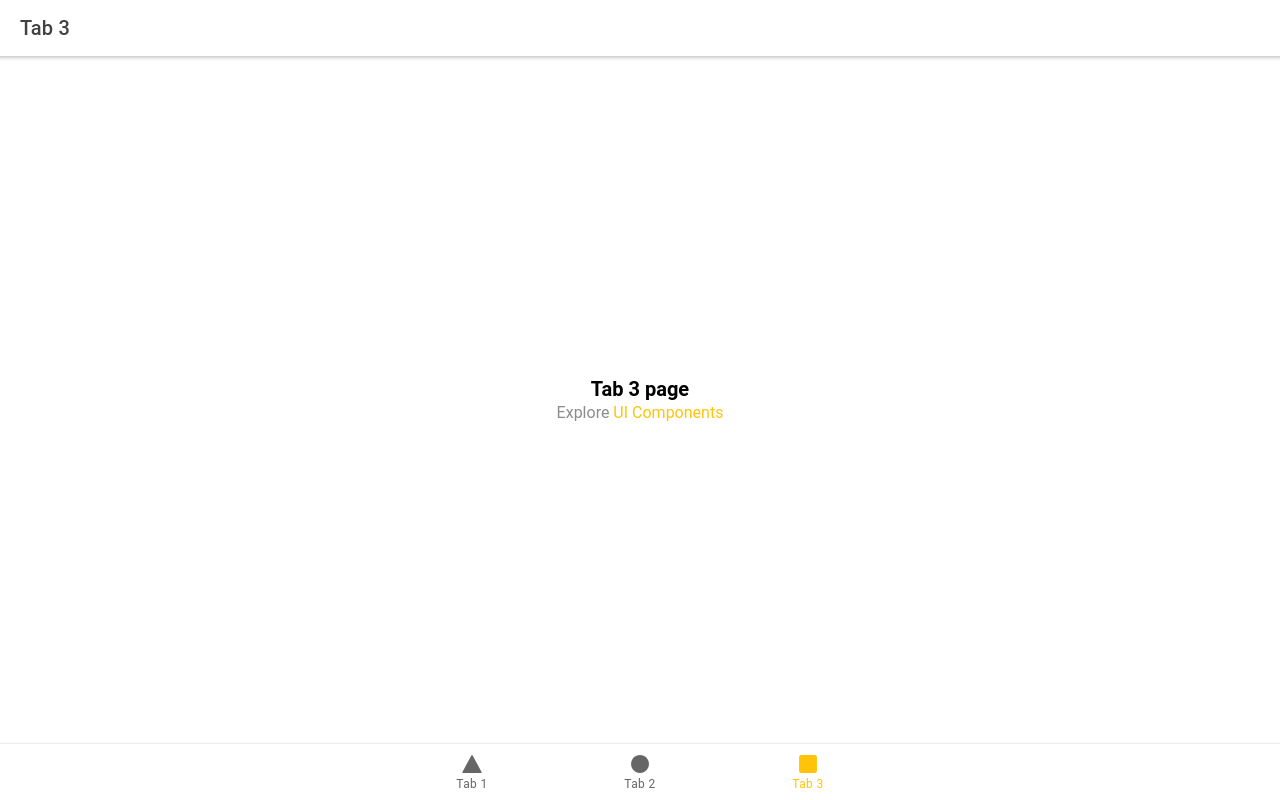
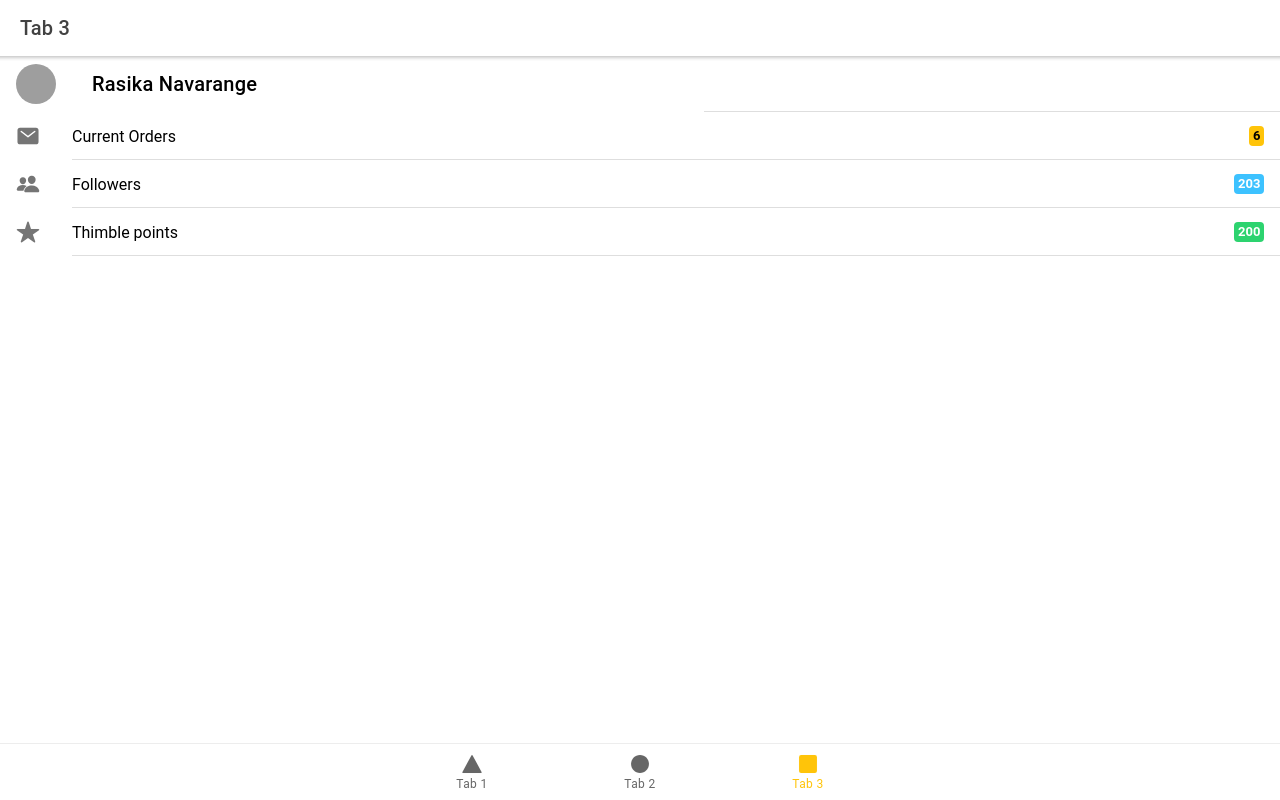
Before and after one commit to anindita/stitch, a React (Create React App) app: page /tab3 in a window 1280 px wide. Built offline with nearby package versions, Linux system fonts and the light colour scheme; grey boxes are pictures that could not be loaded.

Commit message:
Added profile page to tab 3

```diff
--- /dev/null
+++ b/src/pages/ProfilePage.tsx
@@ -0,0 +1,33 @@
+import React from 'react';
+import {IonAvatar, IonItem, IonLabel, IonContent, IonTitle, IonBadge, IonIcon} from '@ionic/react';
+import {mail, people, star} from "ionicons/icons";
+
+export const ProfilePage: React.FC = () => (
+    <IonContent>
+        <IonItem>
+            <IonAvatar slot="start">
+                <img src="https://gravatar.com/avatar/dba6bae8c566f9d4041fb9cd9ada7741?d=identicon&f=y" />
+            </IonAvatar>
+            <IonTitle size="large" slot="start" >Rasika Navarange</IonTitle>
+        </IonItem>
+
+        {/*-- Items with badge on right --*/}
+        <IonItem>
+            <IonIcon icon={mail} slot="start" />
+            <IonLabel>Current Orders</IonLabel>
+            <IonBadge slot="end">6</IonBadge>
+        </IonItem>
+        <IonItem>
+            <IonIcon icon={people} slot="start" />
+            <IonLabel>Followers</IonLabel>
+            <IonBadge color="secondary" slot="end">203</IonBadge>
+        </IonItem>
+        <IonItem>
+            <IonIcon icon={star} slot="start" />
+            <IonLabel>Thimble points</IonLabel>
+            <IonBadge color="success" slot="end">200</IonBadge>
+        </IonItem>
+    </IonContent>
+);
+
+export default ProfilePage
--- a/src/pages/Tab3.tsx
+++ b/src/pages/Tab3.tsx
@@ -1,6 +1,7 @@
 import { IonContent, IonHeader, IonPage, IonTitle, IonToolbar } from '@ionic/react';
 import ExploreContainer from '../components/ExploreContainer';
 import './Tab3.css';
+import ProfilePage from "./ProfilePage";
 
 const Tab3: React.FC = () => {
   return (
@@ -11,12 +12,8 @@ const Tab3: React.FC = () => {
         </IonToolbar>
       </IonHeader>
       <IonContent fullscreen>
-        <IonHeader collapse="condense">
-          <IonToolbar>
-            <IonTitle size="large">Tab 3</IonTitle>
-          </IonToolbar>
-        </IonHeader>
-        <ExploreContainer name="Tab 3 page" />
+        <ProfilePage>
+        </ProfilePage>
       </IonContent>
     </IonPage>
   );
```
